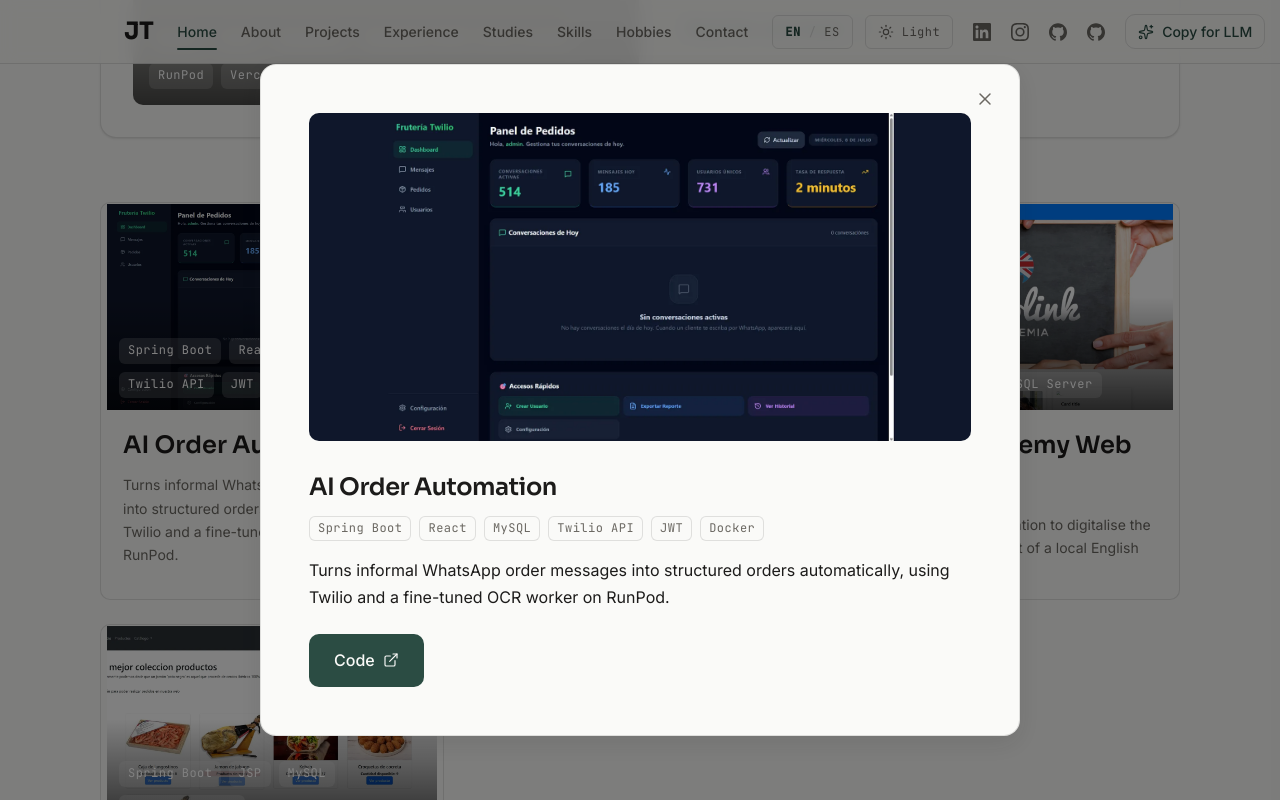
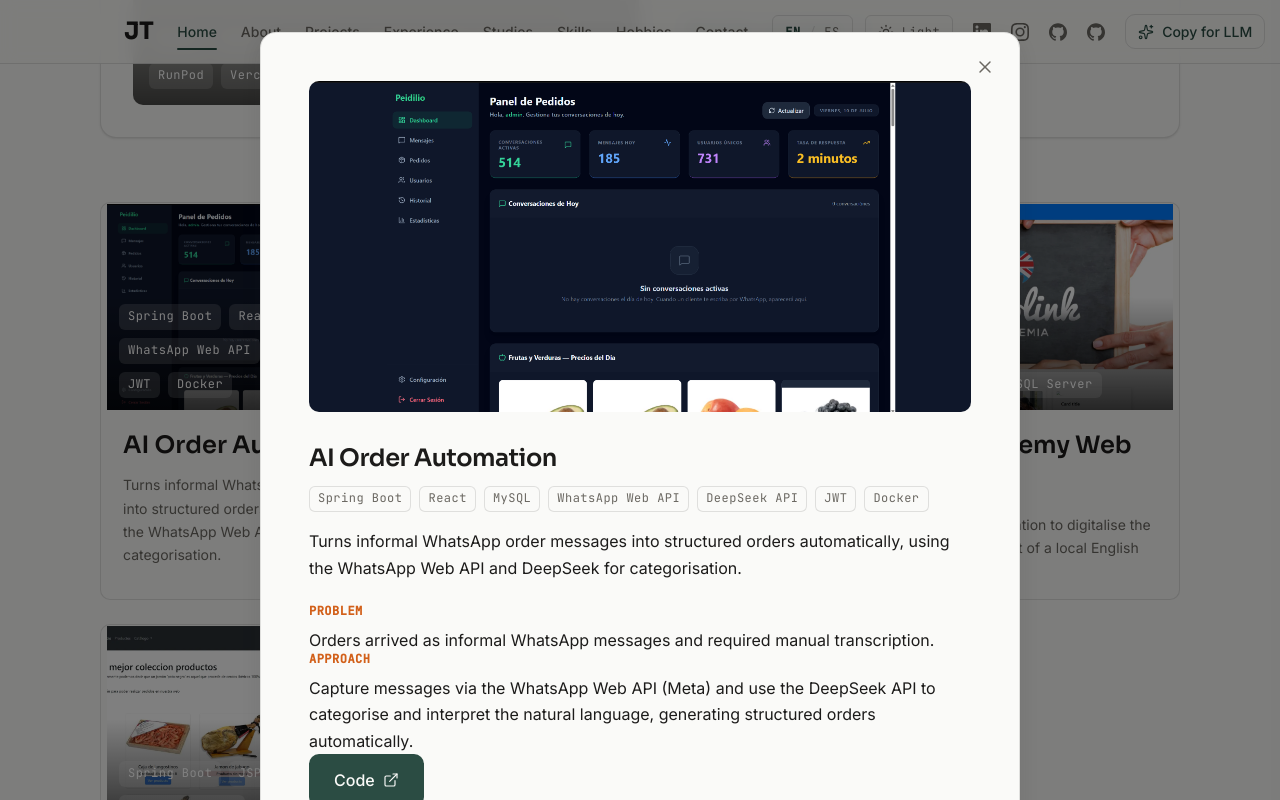
Before and after one commit to JonniThorpe/jonatanthorpe-dev, a React (Vite) app in the folder site/: page / in a window 1280 px wide. Both pictures are taken after a click on the button 272 px from the left and 2264 px from the top of the page. Shown: the part 1864-2664 px from the top of the page. Built offline with nearby package versions, Linux system fonts and the light colour scheme.

Commit message:
actualizacionm de pryectos

```diff
--- a/site/src/data/portfolio.es.js
+++ b/site/src/data/portfolio.es.js
@@ -16,7 +16,7 @@ export const profile = {
   ...profileEn,
   role: 'Ingeniero Informático · Desarrollo de Software · IA/ML',
   focus: 'Ingeniero backend con experiencia en desarrollo de productos full-stack, con experiencia práctica en fine-tuning de modelos de lenguaje y visión para problemas reales de negocio.',
-  cvUrl: '/cv/jonatan-thorpe-cv-es.pdf',
+  cvUrl: '/cv/CV_Jonatan_Thorpe_ATS_ES.pdf',
 }
 
 export const about = {
@@ -50,25 +50,33 @@ export const projects = [
   {
     ...projectsEn[0],
     name: 'Automatización de Pedidos con IA',
-    summary: 'Convierte mensajes informales de pedidos por WhatsApp en pedidos estructurados de forma automática, usando Twilio y un worker de OCR afinado en RunPod.',
+    summary: 'Convierte mensajes informales de pedidos por WhatsApp en pedidos estructurados de forma automática, usando la API de WhatsApp Web y DeepSeek para la categorización.',
+    need: 'Los pedidos llegaban como mensajes informales de WhatsApp y requerían transcripción manual.',
+    idea: 'Capturar los mensajes con la API de WhatsApp Web (Meta) y usar la API de DeepSeek para categorizar e interpretar el lenguaje natural, generando pedidos estructurados de forma automática.',
     link: { label: 'Código', href: projectsEn[0].link.href },
   },
   {
     ...projectsEn[3],
     name: 'Tienda de Venta Online',
     summary: 'Solución de e-commerce full-stack que da a un negocio local su propio canal de venta online.',
+    need: 'Dar a un negocio local su propio canal de venta online.',
+    idea: 'Construir una solución de e-commerce full-stack para un pequeño negocio local.',
     link: { label: 'Código', href: projectsEn[1].link.href },
   },
   {
     ...projectsEn[2],
     name: 'Aplicación Web para Academia de Inglés',
     summary: 'Aplicación web a medida para digitalizar la gestión diaria de una academia de inglés local.',
+    need: 'Una academia de inglés local necesitaba digitalizar la gestión de su actividad.',
+    idea: 'Abordar las necesidades reales de negocio de una empresa local con una aplicación web a medida.',
     link: { label: 'Código', href: projectsEn[2].link.href },
   },
   {
     ...projectsEn[1],
     name: 'Portfolio autoalojado',
     summary: 'Este sitio, provisionado, endurecido y desplegado en un VPS desnudo con nginx, TLS y un pipeline de CI propio.',
+    need: 'Desarrollar habilidades de DevOps de forma práctica en un proyecto real en producción.',
+    idea: 'Usar mi portfolio personal para autogestionar todo el ciclo (servidor, TLS, CI/CD, hardening) y dejarlo preparado para desplegar futuras aplicaciones web.',
     link: { label: 'Código', href: projectsEn[3].link.href },
   },
 ]
--- a/site/src/data/portfolio.js
+++ b/site/src/data/portfolio.js
@@ -9,7 +9,7 @@ export const profile = {
   location: 'Alhaurín el Grande, Málaga, Spain',
   openToRemote: true,
   email: 'jonnithorpe7@gmail.com',
-  cvUrl: '/cv/jonatan-thorpe-cv-en.pdf',
+  cvUrl: '/cv/CV_Jonatan_Thorpe_ATS_EN.pdf',
   photo: {
     src: '/profile.jpg',
     alt: 'Portrait photo of Jonatan Thorpe',
@@ -60,8 +60,10 @@ export const projects = [
     id: 'ai-order-automation',
     name: 'AI Order Automation',
     cover: { src: '/projects/AutomatizacionIA.webp', alt: 'AI order automation interface screenshot' },
-    summary: 'Turns informal WhatsApp order messages into structured orders automatically, using Twilio and a fine-tuned OCR worker on RunPod.',
-    stack: ['Spring Boot', 'React', 'MySQL', 'Twilio API', 'JWT', 'Docker'],
+    summary: 'Turns informal WhatsApp order messages into structured orders automatically, using the WhatsApp Web API and DeepSeek for categorisation.',
+    need: 'Orders arrived as informal WhatsApp messages and required manual transcription.',
+    idea: 'Capture messages via the WhatsApp Web API (Meta) and use the DeepSeek API to categorise and interpret the natural language, generating structured orders automatically.',
+    stack: ['Spring Boot', 'React', 'MySQL', 'WhatsApp Web API', 'DeepSeek API', 'JWT', 'Docker'],
     link: { label: 'Code', href: 'https://github.com/jtp703/PedidosTwilio/tree/Peidilio_Refactorizaci%C3%B3n_React' },
   },
   {
@@ -69,6 +71,8 @@ export const projects = [
     name: 'Self-hosted portfolio',
     cover: { src: '/projects/Portfolio.webp', alt: 'Self-hosted portfolio screenshot' },
     summary: 'This site, provisioned, hardened and deployed on a bare VPS with nginx, TLS and a custom CI pipeline.',
+    need: 'Build DevOps skills hands-on in a real project running in production.',
+    idea: 'Leverage my personal portfolio to self-manage the full cycle (server, TLS, CI/CD, hardening) and set it up to deploy future web apps.',
     stack: ['nginx', 'Ubuntu', 'GitHub Actions'],
     link: { label: 'Code', href: 'https://github.com/JonniThorpe/jonatanthorpe-dev' },
   },
@@ -77,6 +81,8 @@ export const projects = [
     name: 'English Academy Web App',
     cover: { src: '/projects/Academia.webp', alt: 'English academy web application screenshot' },
     summary: 'Tailor-made web application to digitalise the day-to-day management of a local English academy.',
+    need: 'A local English academy needed to digitalise the management of its activity.',
+    idea: 'Address the real business needs of a local company with a tailor-made web application.',
     stack: ['C#', 'ASP.NET MVC', 'SQL Server'],
     link: { label: 'Code', href: 'https://github.com/JonniThorpe/AcademyWebAplication' },
   },
@@ -85,6 +91,8 @@ export const projects = [
     name: 'Online Store',
     cover: { src: '/projects/Eccomerce.webp', alt: 'Online store project screenshot' },
     summary: 'Full-stack e-commerce solution giving a local business its own online sales channel.',
+    need: 'Give a local business its own online sales channel.',
+    idea: 'Build a full-stack e-commerce solution for a small local business.',
     stack: ['Spring Boot', 'JSP', 'MySQL', 'Selenium (E2E)'],
     link: { label: 'Code', href: 'https://github.com/JonniThorpe/WebSalesAPP-JavaSpringBased' },
   },
--- a/site/src/lib/portfolioSummary.js
+++ b/site/src/lib/portfolioSummary.js
@@ -48,6 +48,8 @@ export function buildMarkdown(content) {
     push('')
     push(p.summary)
     push('')
+    if (p.need) push(`- Need: ${p.need}`)
+    if (p.idea) push(`- Idea: ${p.idea}`)
     push(`- Stack: ${p.stack.join(', ')}`)
     push('')
   })
--- a/site/src/sections/Projects.jsx
+++ b/site/src/sections/Projects.jsx
@@ -102,6 +102,14 @@ export default function Projects() {
             {openProject.stack.map((s) => <li key={s} className="tag">{s}</li>)}
           </ul>
           <p className="proj-modal__summary">{openProject.summary}</p>
+          {openProject.need && (
+            <>
+              <h4 className="case__head u-mono">{t.problem}</h4>
+              <p>{openProject.need}</p>
+              <h4 className="case__head u-mono">{t.approach}</h4>
+              <p>{openProject.idea}</p>
+            </>
+          )}
           <a className="btn btn--primary" href={openProject.link.href} target="_blank" rel="noopener noreferrer">
             {openProject.link.label} <ExternalLink size={16} strokeWidth={1.75} />
           </a>
```
Also changed, not shown: site/public/projects/AutomatizacionIA.webp.
